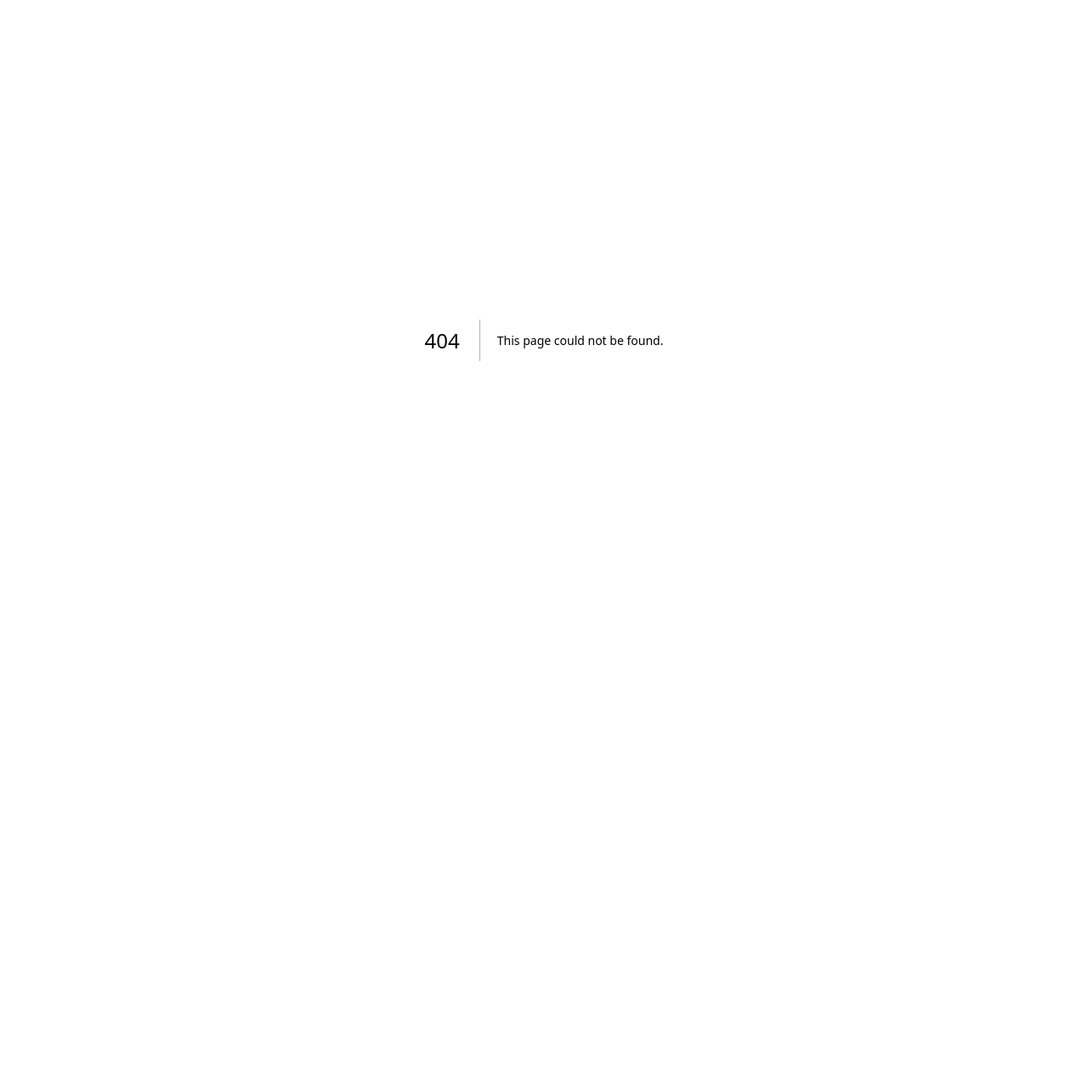
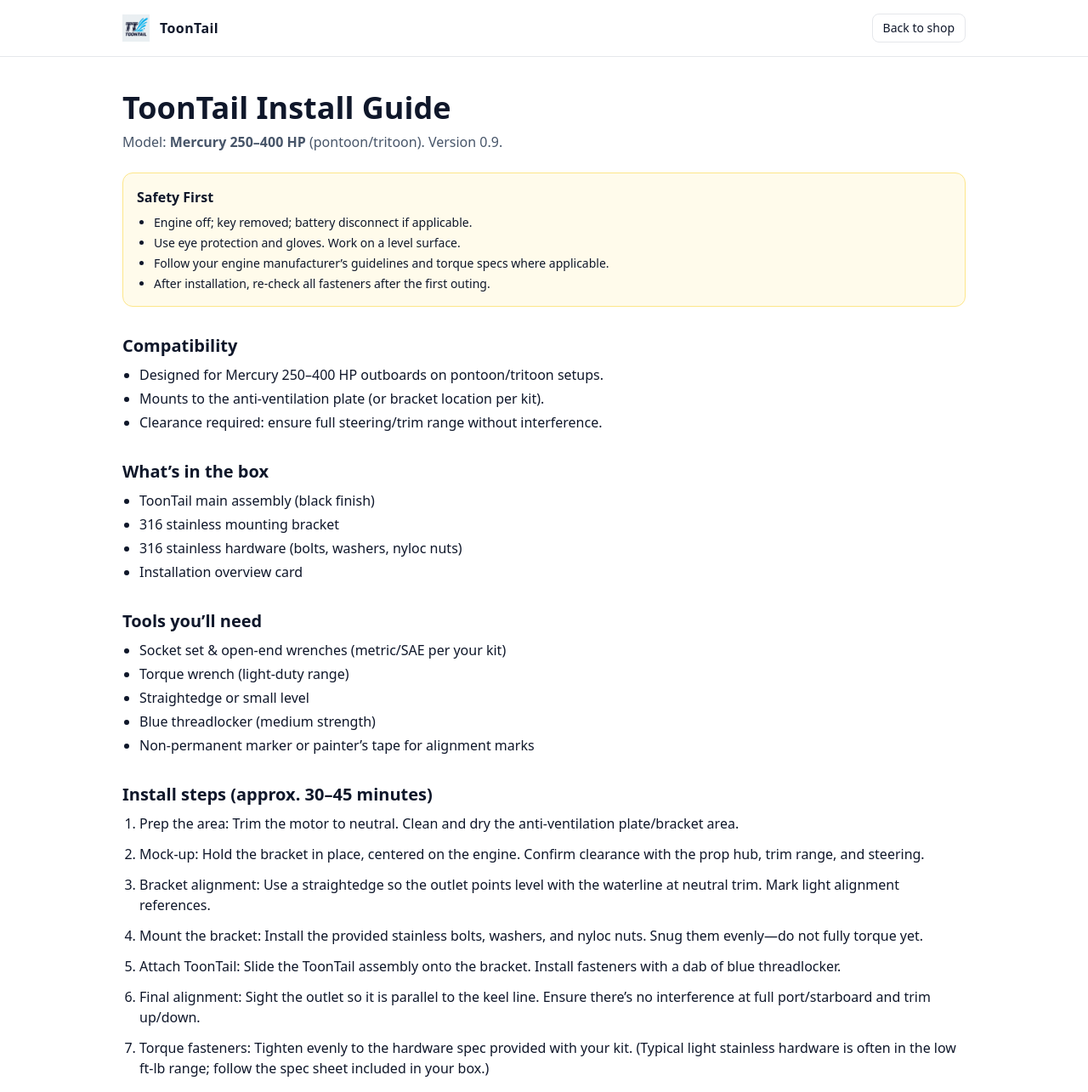
Before and after one commit to mattiez06/toontail-site, a Next.js app: page /install-guide in a window 1280 px wide. Before the commit this address had no page. Shown: the top 1285 px of the page at 85% size. Before the commit the page ends 800 px from the top, so only its background shows below. Built offline with nearby package versions, Linux system fonts and the light colour scheme.

Commit message:
Create page.tsx

```diff
--- /dev/null
+++ b/app/install-guide/page.tsx
@@ -0,0 +1,174 @@
+import React from "react";
+
+export const metadata = {
+  title: "ToonTail Install Guide",
+  description:
+    "Step-by-step installation guide for ToonTail (Mercury 250–400 HP) with tools, hardware, adjustments, and safety.",
+};
+
+export default function InstallGuidePage(): JSX.Element {
+  return (
+    <main className="min-h-screen bg-white text-slate-900">
+      <header className="border-b">
+        <div className="max-w-5xl mx-auto px-4 py-4 flex items-center justify-between">
+          <a href="/" className="flex items-center gap-3">
+            <img
+              src="/media/ToonTail_Logo.jpeg?v=8"
+              alt="ToonTail"
+              className="h-8 w-8"
+            />
+            <span className="font-bold tracking-wide">ToonTail</span>
+          </a>
+          <a
+            href="/#shop"
+            className="text-sm px-3 py-1.5 rounded-lg border hover:border-slate-400"
+          >
+            Back to shop
+          </a>
+        </div>
+      </header>
+
+      <section className="max-w-5xl mx-auto px-4 py-10">
+        <h1 className="text-3xl md:text-4xl font-extrabold">ToonTail Install Guide</h1>
+        <p className="mt-2 text-slate-600">
+          Model: <strong>Mercury 250–400 HP</strong> (pontoon/tritoon). Version 0.9.
+        </p>
+
+        {/* Intro / Safety */}
+        <div className="mt-6 p-4 rounded-xl bg-amber-50 border border-amber-200">
+          <h2 className="font-semibold">Safety First</h2>
+          <ul className="list-disc pl-5 text-sm mt-2 space-y-1">
+            <li>Engine off; key removed; battery disconnect if applicable.</li>
+            <li>Use eye protection and gloves. Work on a level surface.</li>
+            <li>Follow your engine manufacturer’s guidelines and torque specs where applicable.</li>
+            <li>After installation, re-check all fasteners after the first outing.</li>
+          </ul>
+        </div>
+
+        {/* Compatibility */}
+        <div className="mt-8">
+          <h2 className="text-xl font-bold">Compatibility</h2>
+          <ul className="list-disc pl-5 mt-2 space-y-1">
+            <li>Designed for Mercury 250–400 HP outboards on pontoon/tritoon setups.</li>
+            <li>Mounts to the anti-ventilation plate (or bracket location per kit).</li>
+            <li>Clearance required: ensure full steering/trim range without interference.</li>
+          </ul>
+        </div>
+
+        {/* What's in the box */}
+        <div className="mt-8">
+          <h2 className="text-xl font-bold">What’s in the box</h2>
+          <ul className="list-disc pl-5 mt-2 space-y-1">
+            <li>ToonTail main assembly (black finish)</li>
+            <li>316 stainless mounting bracket</li>
+            <li>316 stainless hardware (bolts, washers, nyloc nuts)</li>
+            <li>Installation overview card</li>
+          </ul>
+        </div>
+
+        {/* Tools */}
+        <div className="mt-8">
+          <h2 className="text-xl font-bold">Tools you’ll need</h2>
+          <ul className="list-disc pl-5 mt-2 space-y-1">
+            <li>Socket set & open-end wrenches (metric/SAE per your kit)</li>
+            <li>Torque wrench (light-duty range)</li>
+            <li>Straightedge or small level</li>
+            <li>Blue threadlocker (medium strength)</li>
+            <li>Non-permanent marker or painter’s tape for alignment marks</li>
+          </ul>
+        </div>
+
+        {/* Install Steps */}
+        <div className="mt-8">
+          <h2 className="text-xl font-bold">Install steps (approx. 30–45 minutes)</h2>
+          <ol className="list-decimal pl-5 mt-2 space-y-3">
+            <li>
+              <span className="font-medium">Prep the area:</span> Trim the motor to neutral. Clean and dry
+              the anti-ventilation plate/bracket area.
+            </li>
+            <li>
+              <span className="font-medium">Mock-up:</span> Hold the bracket in place, centered on the
+              engine. Confirm clearance with the prop hub, trim range, and steering.
+            </li>
+            <li>
+              <span className="font-medium">Bracket alignment:</span> Use a straightedge so the outlet points
+              level with the waterline at neutral trim. Mark light alignment references.
+            </li>
+            <li>
+              <span className="font-medium">Mount the bracket:</span> Install the provided stainless bolts,
+              washers, and nyloc nuts. Snug them evenly—do not fully torque yet.
+            </li>
+            <li>
+              <span className="font-medium">Attach ToonTail:</span> Slide the ToonTail assembly onto the
+              bracket. Install fasteners with a dab of blue threadlocker.
+            </li>
+            <li>
+              <span className="font-medium">Final alignment:</span> Sight the outlet so it is parallel to
+              the keel line. Ensure there’s no interference at full port/starboard and trim up/down.
+            </li>
+            <li>
+              <span className="font-medium">Torque fasteners:</span> Tighten evenly to the hardware
+              spec provided with your kit. (Typical light stainless hardware is often in the low
+              ft-lb range; follow the spec sheet included in your box.)
+            </li>
+            <li>
+              <span className="font-medium">Function check:</span> Turn the wheel lock-to-lock. Trim through
+              the range. Nothing should rub or bind.
+            </li>
+            <li>
+              <span className="font-medium">Lake test:</span> Start with neutral trim. Bring the boat on
+              plane and gradually add trim to increase tail height and distance.
+            </li>
+            <li>
+              <span className="font-medium">Post-test recheck:</span> Inspect all hardware after your first
+              session and again after ~5 hours of use.
+            </li>
+          </ol>
+        </div>
+
+        {/* Tuning */}
+        <div className="mt-8">
+          <h2 className="text-xl font-bold">Tuning & tips</h2>
+          <ul className="list-disc pl-5 mt-2 space-y-1">
+            <li><strong>More height:</strong> Add a touch of positive trim at speed.</li>
+            <li><strong>Cleaner arc:</strong> Keep the outlet level; small angle changes matter.</li>
+            <li><strong>Distance vs. height:</strong> Neutral-to-slight-negative trim favors distance; positive trim increases height.</li>
+            <li><strong>Load sensitivity:</strong> Heavier loads/water conditions may require extra trim.</li>
+          </ul>
+        </div>
+
+        {/* Maintenance */}
+        <div className="mt-8">
+          <h2 className="text-xl font-bold">Maintenance</h2>
+          <ul className="list-disc pl-5 mt-2 space-y-1">
+            <li>Rinse after use, especially in brackish/salt water.</li>
+            <li>Inspect fasteners after first outing, then every 25 hours.</li>
+            <li>Check for any signs of loosening, wear, or interference.</li>
+          </ul>
+        </div>
+
+        {/* Troubleshooting */}
+        <div className="mt-8">
+          <h2 className="text-xl font-bold">Troubleshooting</h2>
+          <ul className="list-disc pl-5 mt-2 space-y-1">
+            <li><strong>Tail looks low:</strong> Add a notch of trim; verify outlet is level.</li>
+            <li><strong>Tail is short:</strong> Verify speed and load; ensure no obstruction at outlet.</li>
+            <li><strong>Vibration/noise:</strong> Re-torque hardware; confirm no contact at full trim/steer.</li>
+          </ul>
+        </div>
+
+        {/* Support */}
+        <div className="mt-10 p-4 rounded-xl bg-slate-50 border">
+          <h2 className="text-xl font-bold">Support</h2>
+          <p className="mt-2">
+            Questions or need help? Email{" "}
+            <a className="underline" href="mailto:info@toontail.com">
+              info@toontail.com
+            </a>
+            .
+          </p>
+        </div>
+      </section>
+    </main>
+  );
+}
```
